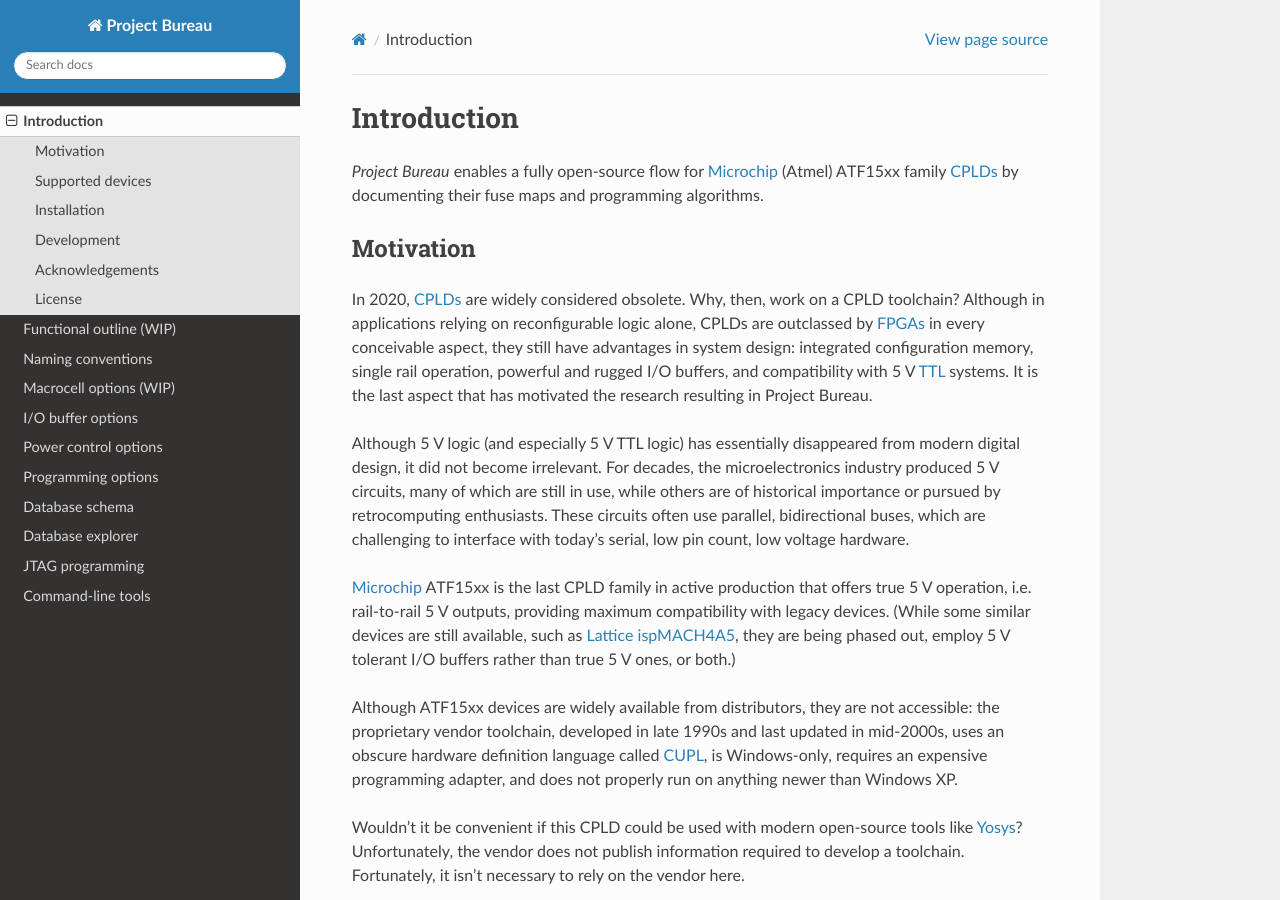
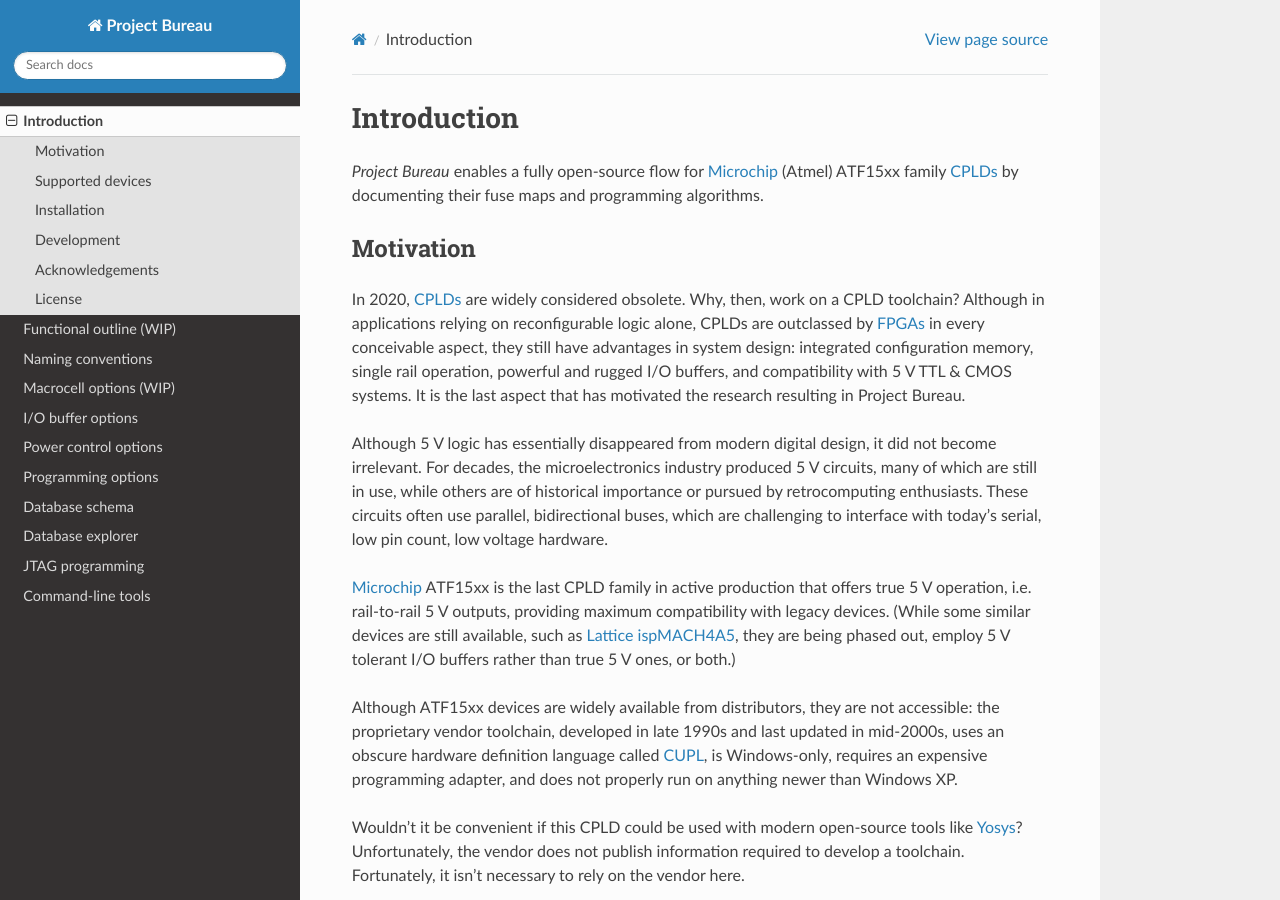
Before and after one commit to whitequark/prjbureau, a Sphinx documentation site: the page built from docs/intro.rst, in a window 1280 px wide and 900 px high. Built offline with Sphinx 7.4.7 and the Read the Docs theme 2.0.0, drawn with Linux system fonts in a browser that asks for light colours.

Commit message:
Clarify introduction document.

```diff
--- a/docs/intro.rst
+++ b/docs/intro.rst
@@ -9,12 +9,11 @@
 Motivation
 ==========
 
-In 2020, CPLDs_ are widely considered obsolete. Why, then, work on a CPLD toolchain? Although in applications relying on reconfigurable logic alone, CPLDs are outclassed by FPGAs_ in every conceivable aspect, they still have advantages in system design: integrated configuration memory, single rail operation, powerful and rugged I/O buffers, and compatibility with 5 V TTL_ systems. It is the last aspect that has motivated the research resulting in Project Bureau.
+In 2020, CPLDs_ are widely considered obsolete. Why, then, work on a CPLD toolchain? Although in applications relying on reconfigurable logic alone, CPLDs are outclassed by FPGAs_ in every conceivable aspect, they still have advantages in system design: integrated configuration memory, single rail operation, powerful and rugged I/O buffers, and compatibility with 5 V TTL & CMOS systems. It is the last aspect that has motivated the research resulting in Project Bureau.
 
 .. _FPGAs: https://en.wikipedia.org/wiki/Field-programmable_gate_array
-.. _TTL: https://en.wikipedia.org/wiki/Transistor%E2%80%93transistor_logic#Interfacing_considerations
 
-Although 5 V logic (and especially 5 V TTL logic) has essentially disappeared from modern digital design, it did not become irrelevant. For decades, the microelectronics industry produced 5 V circuits, many of which are still in use, while others are of historical importance or pursued by retrocomputing enthusiasts. These circuits often use parallel, bidirectional buses, which are challenging to interface with today's serial, low pin count, low voltage hardware.
+Although 5 V logic has essentially disappeared from modern digital design, it did not become irrelevant. For decades, the microelectronics industry produced 5 V circuits, many of which are still in use, while others are of historical importance or pursued by retrocomputing enthusiasts. These circuits often use parallel, bidirectional buses, which are challenging to interface with today's serial, low pin count, low voltage hardware.
 
 Microchip_ ATF15xx is the last CPLD family in active production that offers true 5 V operation, i.e. rail-to-rail 5 V outputs, providing maximum compatibility with legacy devices. (While some similar devices are still available, such as Lattice_ ispMACH4A5_, they are being phased out, employ 5 V tolerant I/O buffers rather than true 5 V ones, or both.)
 
```
